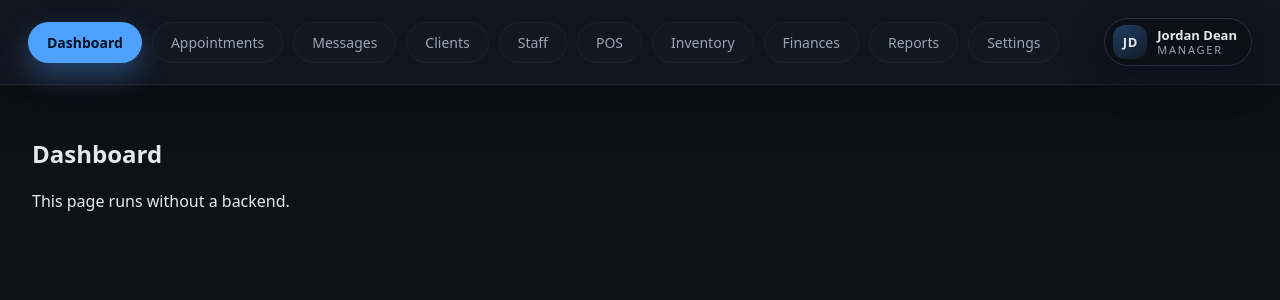
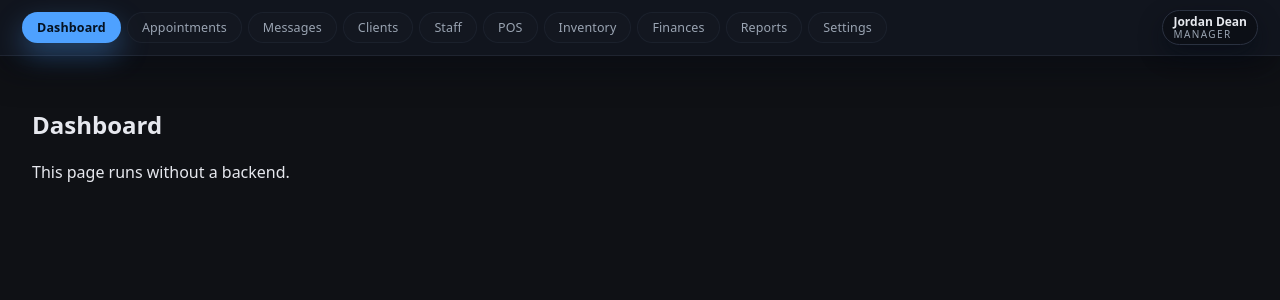
Before and after one commit to JimmysRanch/1030, a Next.js app: page / in a window 1280 px wide. Shown: the top 300 px of the page. Built offline with nearby package versions, Linux system fonts and the light colour scheme.

Commit message:
Shrink header navigation sizing

```diff
--- a/app/globals.css
+++ b/app/globals.css
@@ -6,21 +6,19 @@ body { min-height:100vh; }
 a { color: inherit; text-decoration: none; }
 button { font: inherit; color: inherit; }
 .app-shell { min-height:100vh; display:flex; flex-direction:column; background:var(--bg); }
-.top-nav { position:sticky; top:0; z-index:20; display:flex; align-items:center; justify-content:space-between; gap:28px; padding:18px 28px;
- background:rgba(18,22,32,0.92); border-bottom:1px solid #1f2430; box-shadow:0 16px 48px rgba(5,9,18,0.5); backdrop-filter:blur(18px); }
-.primary-nav { display:flex; align-items:center; gap:10px; flex:1; justify-content:flex-start; }
-.nav-link { padding:10px 18px; border-radius:999px; font-size:14px; color:var(--muted); background:rgba(20,24,34,0.75);
- transition:all 0.2s ease; border:1px solid rgba(42,49,64,0.4); }
+.top-nav { position:sticky; top:0; z-index:20; display:flex; align-items:center; justify-content:space-between; gap:20px; padding:10px 22px;
+ background:rgba(18,22,32,0.92); border-bottom:1px solid #1f2430; box-shadow:0 12px 36px rgba(5,9,18,0.45); backdrop-filter:blur(16px); }
+.primary-nav { display:flex; align-items:center; gap:6px; flex:1; justify-content:flex-start; }
+.nav-link { padding:6px 14px; border-radius:999px; font-size:12.5px; color:var(--muted); background:rgba(20,24,34,0.75);
+ transition:all 0.2s ease; border:1px solid rgba(42,49,64,0.4); letter-spacing:0.01em; }
 .nav-link:hover { color:var(--text); background:#1f2430; border-color:rgba(78,161,255,0.35); }
 .nav-link.active { background:var(--brand); color:#051222; font-weight:600; border-color:transparent; box-shadow:0 12px 28px rgba(78,161,255,0.35); }
-.top-actions { display:flex; align-items:center; gap:16px; justify-content:flex-end; }
-.user-pill { display:flex; align-items:center; gap:10px; padding:6px 14px 6px 8px; border-radius:999px; border:1px solid #2a3140;
- background:rgba(12,15,22,0.92); box-shadow:0 14px 32px rgba(5,9,18,0.5); }
-.user-avatar { width:34px; height:34px; border-radius:12px; background:linear-gradient(150deg, rgba(78,161,255,0.32), rgba(78,161,255,0.08));
- display:flex; align-items:center; justify-content:center; font-weight:600; letter-spacing:0.04em; font-size:13px; }
-.user-copy { display:flex; flex-direction:column; line-height:1.2; }
-.user-name { font-size:13px; font-weight:600; }
-.user-role { font-size:11px; color:var(--muted); letter-spacing:0.16em; text-transform:uppercase; }
+.top-actions { display:flex; align-items:center; gap:12px; justify-content:flex-end; }
+.user-pill { display:flex; align-items:center; gap:8px; padding:4px 10px; border-radius:999px; border:1px solid #2a3140;
+ background:rgba(12,15,22,0.92); box-shadow:0 10px 24px rgba(5,9,18,0.45); }
+.user-copy { display:flex; flex-direction:column; line-height:1.15; }
+.user-name { font-size:12px; font-weight:600; }
+.user-role { font-size:10px; color:var(--muted); letter-spacing:0.14em; text-transform:uppercase; }
 .content { flex:1; width:100%; padding:32px; display:flex; flex-direction:column; gap:32px; }
 
 @media (max-width: 1200px) {
@@ -28,8 +26,8 @@ button { font: inherit; color: inherit; }
 }
 
 @media (max-width: 960px) {
-  .top-nav { flex-wrap:wrap; align-items:flex-start; gap:18px; padding:16px 20px; }
-  .primary-nav { order:2; width:100%; overflow:auto; padding-bottom:4px; }
+  .top-nav { flex-wrap:wrap; align-items:flex-start; gap:14px; padding:12px 16px; }
+  .primary-nav { order:2; width:100%; overflow:auto; padding-bottom:2px; }
   .primary-nav::-webkit-scrollbar { height:6px; }
   .top-actions { order:1; width:100%; justify-content:flex-start; }
   .content { padding:24px 20px; }
--- a/components/Nav.tsx
+++ b/components/Nav.tsx
@@ -32,9 +32,6 @@ export default function Nav() {
       </nav>
       <div className="top-actions">
         <div className="user-pill">
-          <span className="user-avatar" aria-hidden>
-            JD
-          </span>
           <div className="user-copy">
             <span className="user-name">Jordan Dean</span>
             <span className="user-role">Manager</span>
```
